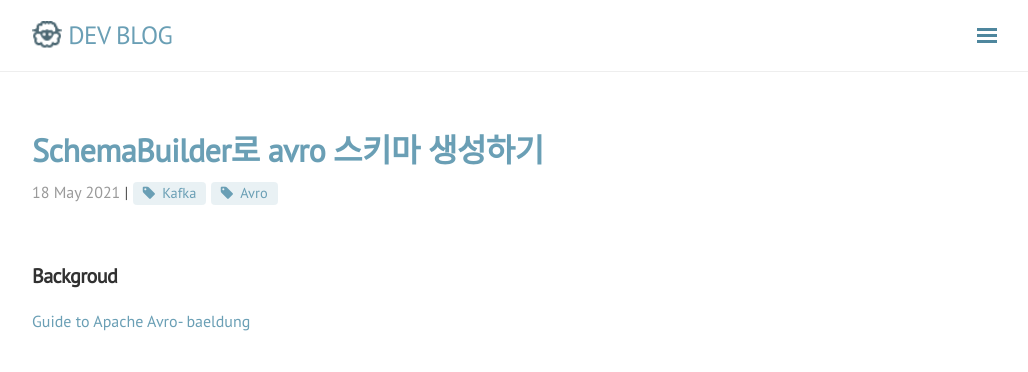
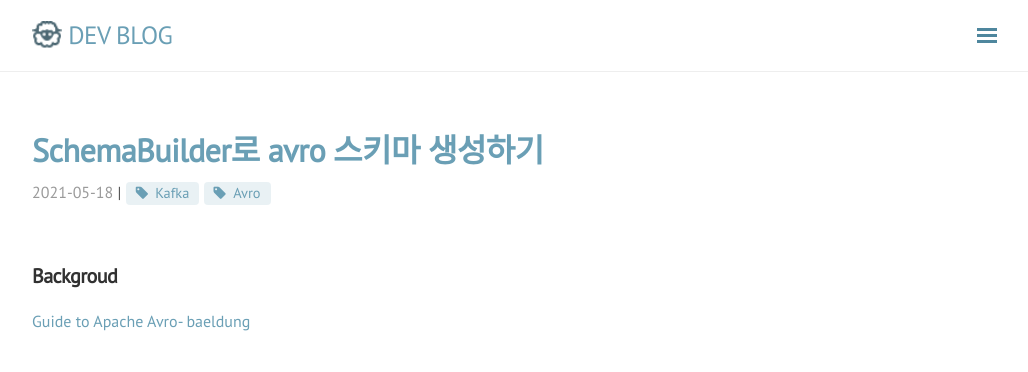
Before and after one commit to rmcodestar/rmcodestar.github.io, a Jekyll site: the page built from blog/index.html, in a window 1280 px wide and 900 px high. Shown: the top 372 px of the window, without its empty margins (248-1276 px from the left). Built offline with Jekyll 4.4.1, drawn with Linux system fonts in a browser that asks for light colours; nearby versions of some CDN libraries; the list of posts is cut into pages by our own code; comment, search, counter and statistics services are not loaded; some of the changed text lies outside the part shown.

Commit message:
post.date format %F로 변경

```diff
--- a/blog/categories.html
+++ b/blog/categories.html
@@ -18,7 +18,7 @@ title: Categories
         <a class="post-title" href="{{ site.baseurl }}{{ post.url }}">
       <li>
         <small>{{ post.title }}</small>
-        <small class="post-date">{{ post.date | date_to_string }}</small>
+        <small class="post-date">{{ post.date | date: "%F" }}</small>
       </li>
       </a>
       {% endfor %}
--- a/blog/index.html
+++ b/blog/index.html
@@ -12,7 +12,7 @@ title: Blog
       </a>
     </h1>
 
-    <span class="post-date">{{ post.date | date_to_string }}</span>
+    <span class="post-date">{{ post.date | date: "%F" }}</span>
     {% if post.tags %} |
     {% for tag in post.tags %}
     <a href="{{ site.baseurl }}{{ site.tag_page }}#{{ tag | slugify }}" class="post-tag">{{ tag }}</a>
--- a/blog/tags.html
+++ b/blog/tags.html
@@ -18,7 +18,7 @@ title: Tags
         <a class="post-title" href="{{ site.baseurl }}{{ post.url }}">
       <li>
         <small>{{ post.title }}</small>
-        <small class="post-date">{{ post.date | date_to_string }}</small>
+        <small class="post-date">{{ post.date | date: "%F" }}</small>
       </li>
       </a>
       {% endfor %}
```
